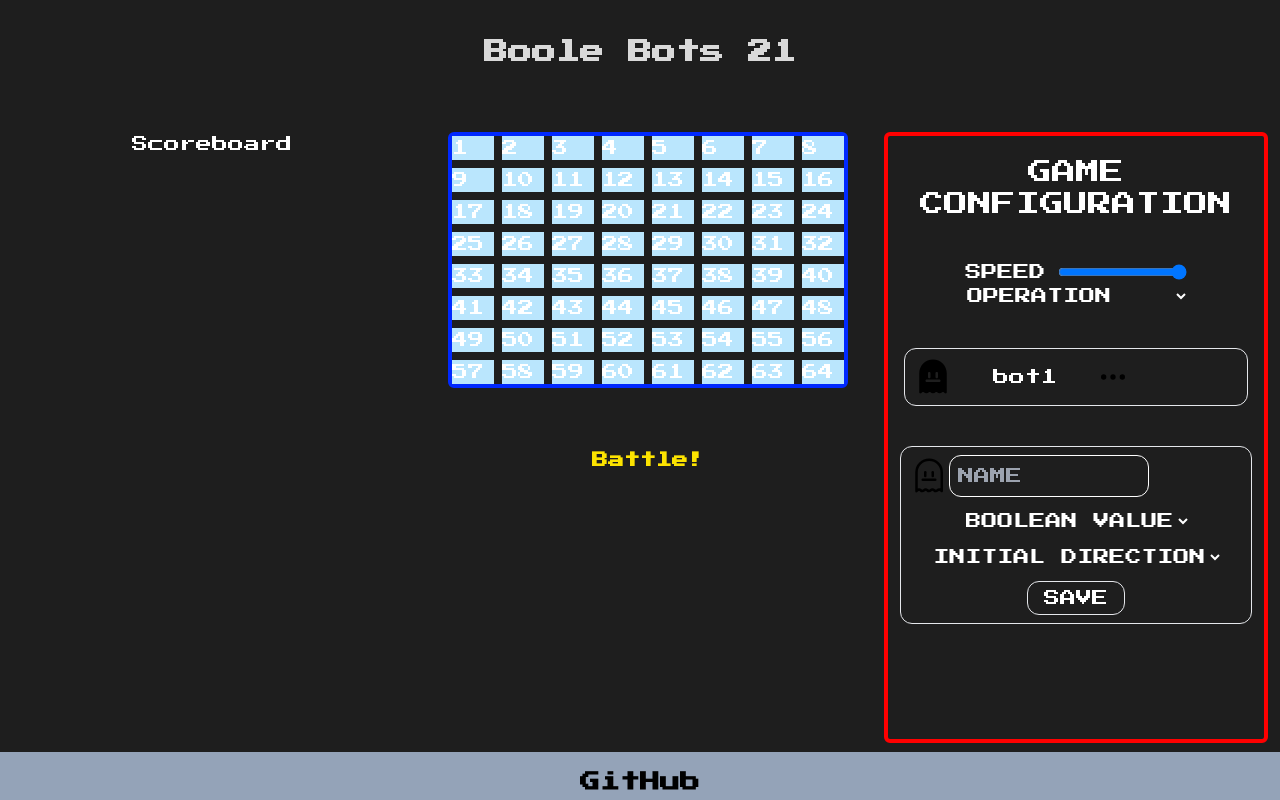
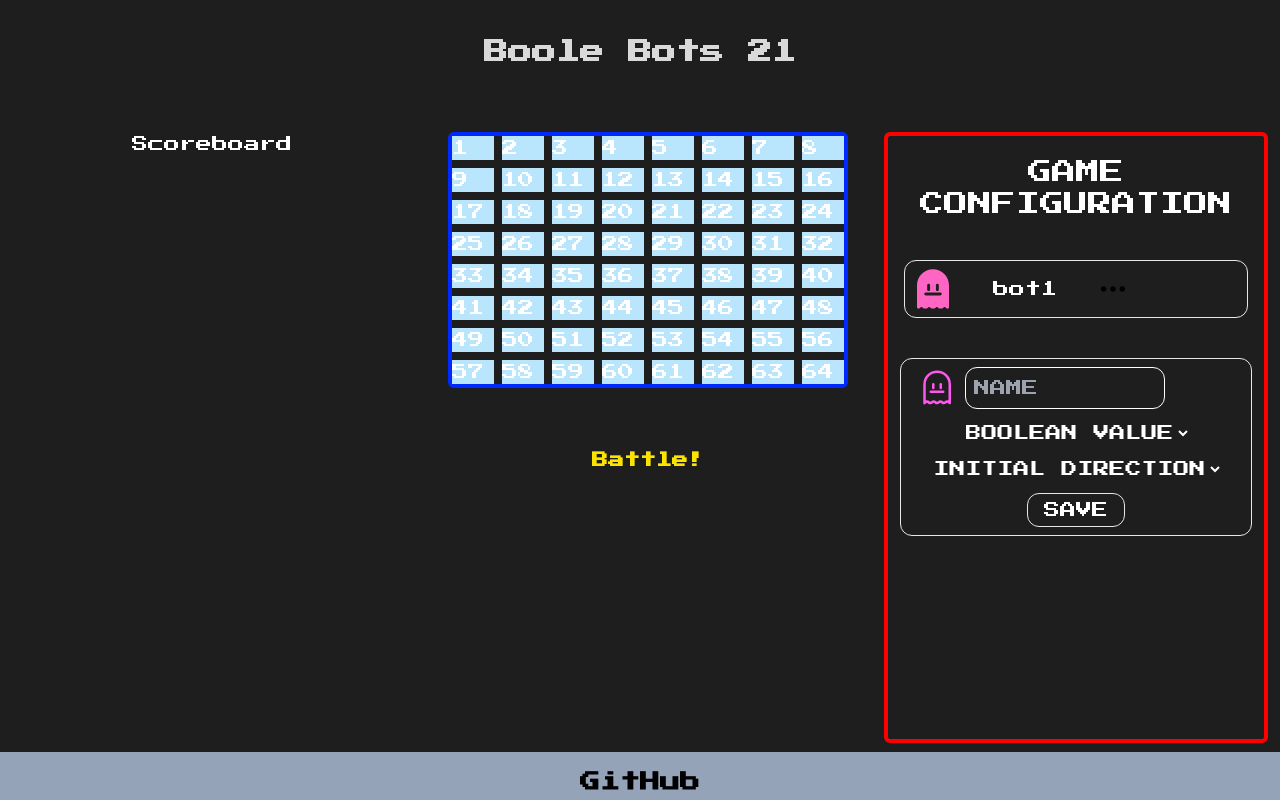
Before and after one commit to chingu-voyages/v44-tier2-team-21, a React (Vite) app: page / in a window 1280 px wide. Both pictures are taken after a click on the button "+ Add Bot". Built offline with nearby package versions, Linux system fonts and the light colour scheme.

Commit message:
#23: Revamp config panel

```diff
--- a/src/components/Controls.jsx
+++ b/src/components/Controls.jsx
@@ -1,59 +1,21 @@
-import { useContext, useState } from 'react';
-import icon1 from '../assets/ghoss.svg';
-import icon2 from '../assets/ghosss.svg';
-import menu from '../assets/menu.svg';
+import { useContext, useState } from "react";
+import icon1 from "../assets/ghoss.svg";
+import icon2 from "../assets/ghosss.svg";
+import menu from "../assets/menu.svg";
 
 // BOT CONTEXT IMPORTED
-import { BotContext } from '../context/botcontext/BotState';
+import { BotContext } from "../context/botcontext/BotState";
 
 const Controls = () => {
   const [show, setShow] = useState(false);
   const context = useContext(BotContext);
 
   return (
-    <div className='w-full h-full bg-[#1E1E1E] text-[#FFFFFF] text-center border-4 rounded-md border-[#FF0000] max-w-sm'>
-      <h2 className='mb-7 text-2xl mt-5'>GAME CONFIGURATION</h2>
-      {!show && (
-        <button
-          onClick={() => setShow(!show)}
-          className='px-9 py-2 rounded-full bg-[#D9D9D9] text-[#000000]'
-        >
-          + Add Bot
-        </button>
-      )}
-      {show && (
-        <div className='panel-to-show-hide'>
-          <div className='speed-operation my-10'>
-            <div className='speed form-group'>
-              <label htmlFor='speed' className='mr-3'>
-                SPEED
-              </label>
-              <input type='range' min='1' max='5' name='speed' />
-            </div>
-            <div className='operation form-group'>
-              <label htmlFor='operation' className='hidden'>
-                OPERATION
-              </label>
-              <select
-                name='operation'
-                id='operation'
-                className='w-3/5 bg-transparent'
-              >
-                <option value='AND'>OPERATION</option>
-                <option value='AND'>AND</option>
-                <option value='XOR'>XOR</option>
-                <option value='OR'>OR</option>
-                <option value='NOT'>NOT</option>
-              </select>
-            </div>
-          </div>
-          <div className='bot-added border rounded-xl flex flex-row space-x-10 mx-4 my-10 p-2 items-center'>
-            <img src={icon1} alt='' className='w-10' />
-            <p>bot1</p>
-            <img src={menu} alt='' className='w-8' />
-          </div>
-          {/*map bots here*/}
-          {/* {botsData.map((bot) => {
+    <div className="w-full h-full bg-[#1E1E1E] text-[#FFFFFF] text-center border-4 rounded-md border-[#FF0000] max-w-sm">
+      <h2 className="mb-7 text-2xl mt-5">GAME CONFIGURATION</h2>
+      <div className="bot-added border rounded-xl flex flex-row space-x-10 mx-4 my-10 p-2 items-center">
+        {/*map bots here*/}
+        {/* {botsData.map((bot) => {
         return (
           <div className="bot-added">
             <img src={icon1} alt="" />
@@ -62,55 +24,65 @@ const Controls = () => {
           </div>
         );
       })} */}
-          <form className='bot-config border rounded-xl p-2 m-3'>
-            <div className='icon-and-name  flex flex-row'>
-              <img src={icon2} alt='' className='w-10' />
-              <label htmlFor='name' className='hidden'>
+        <img src={icon1} alt="" className="w-10" />
+        <p>bot1</p>
+        <img src={menu} alt="" className="w-8" />
+      </div>
+      {!show && (
+        <button
+          onClick={() => setShow(!show)}
+          className="px-9 py-2 rounded-full bg-[#D9D9D9] text-[#000000]"
+        >
+          + Add Bot
+        </button>
+      )}
+      {show && (
+        <div className="panel-to-show-hide">
+          <form className="bot-config border rounded-xl p-2 m-3">
+            <div className="icon-and-name  flex flex-row">
+              <img src={icon2} alt="" className="w-10 mx-2" />
+              <label htmlFor="name" className="hidden">
                 name
               </label>
               <input
-                type='text'
-                placeholder='NAME'
-                className='w-3/5 p-2 border border-white rounded-xl bg-transparent'
+                type="text"
+                placeholder="NAME"
+                className="w-3/5 p-2 border border-white rounded-xl bg-transparent"
               />
             </div>
-            <div className='bool form-group m-3'>
-              <label htmlFor='bool' className='hidden'>
+            <div className="bool form-group m-3">
+              <label htmlFor="bool" className="hidden">
                 BOOLEAN VALUE
               </label>
-              <select
-                name='bool'
-                id='bool'
-                className='bool bg-transparent'
-              >
-                <option value='0' disabled selected>
+              <select name="bool" id="bool" className="bool bg-transparent">
+                <option value="0" disabled selected>
                   BOOLEAN VALUE
                 </option>
-                <option value='0'>0</option>
-                <option value='1'>1</option>
+                <option value="0">0</option>
+                <option value="1">1</option>
               </select>
             </div>
-            <div className='init-direction form-group m-3'>
-              <label htmlFor='init-direction' className='hidden'>
+            <div className="init-direction form-group m-3">
+              <label htmlFor="init-direction" className="hidden">
                 INITIAL DIRECTION
               </label>
               <select
-                name='init-direction'
-                id='init-direction'
-                className='bg-transparent'
+                name="init-direction"
+                id="init-direction"
+                className="bg-transparent"
               >
                 <option disabled selected>
                   INITIAL DIRECTION
                 </option>
-                <option value='north'>NORTH</option>
-                <option value='east'>EAST</option>
-                <option value='south'>SOUTH</option>
-                <option value='west'>WEST</option>
+                <option value="north">NORTH</option>
+                <option value="east">EAST</option>
+                <option value="south">SOUTH</option>
+                <option value="west">WEST</option>
               </select>
             </div>
             <button
               onClick={() => setShow(!show)}
-              className='border rounded-xl px-4 py-1'
+              className="border rounded-xl px-4 py-1"
             >
               SAVE
             </button>
```
Also changed, not shown: src/assets/ghoss.svg, src/assets/ghosss.svg.
